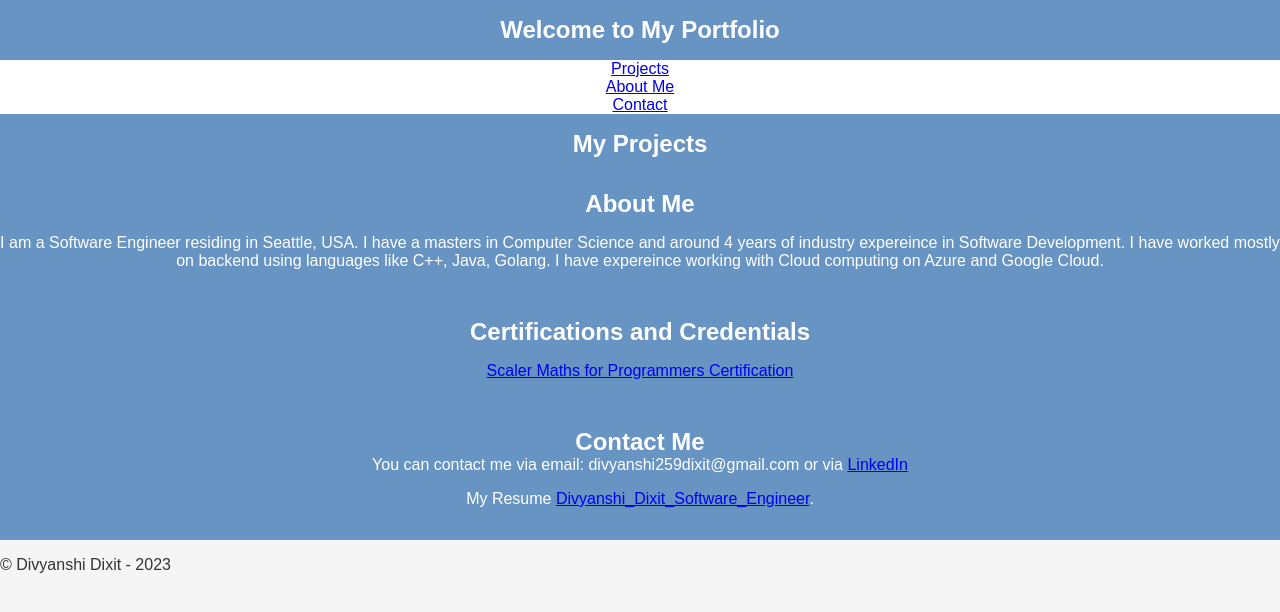
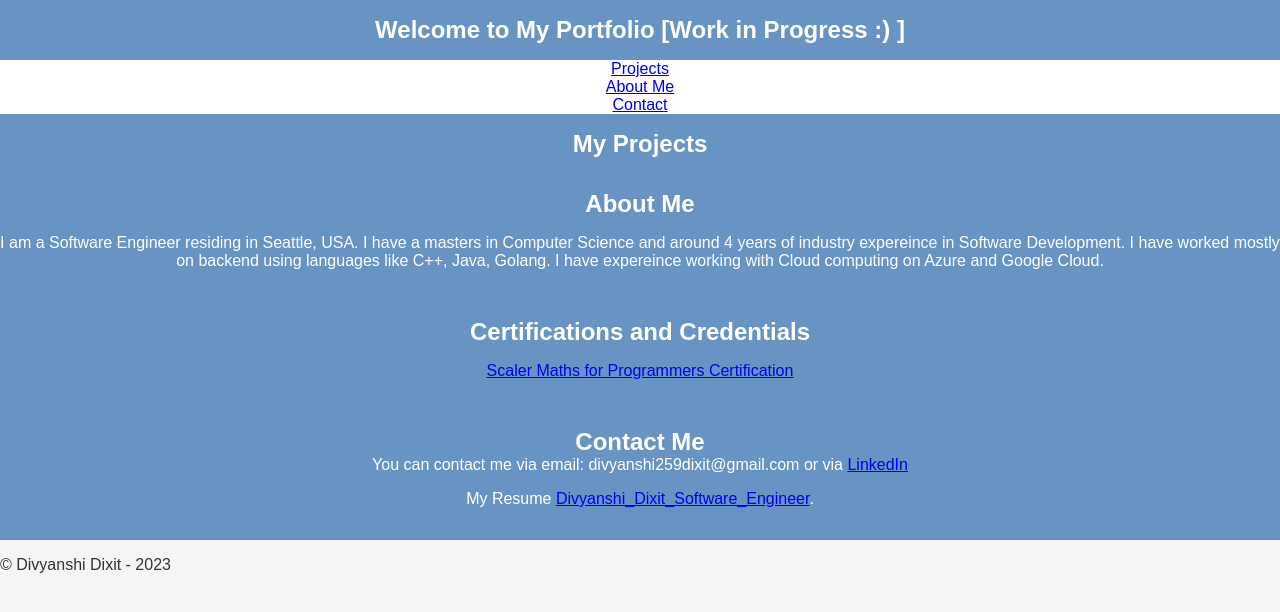
Before and after one commit to divi-259/divi-259.github.io, a plain HTML site: page index.html in a window 1280 px wide. Drawn offline with Linux system fonts and the light colour scheme.

Commit message:
Update index.html

```diff
--- a/index.html
+++ b/index.html
@@ -8,7 +8,7 @@
 </head>
 <body>
     <header>
-        <h2>Welcome to My Portfolio</h2>
+        <h2>Welcome to My Portfolio [Work in Progress :) ]</h2>
     </header>
 
     <nav>
```
